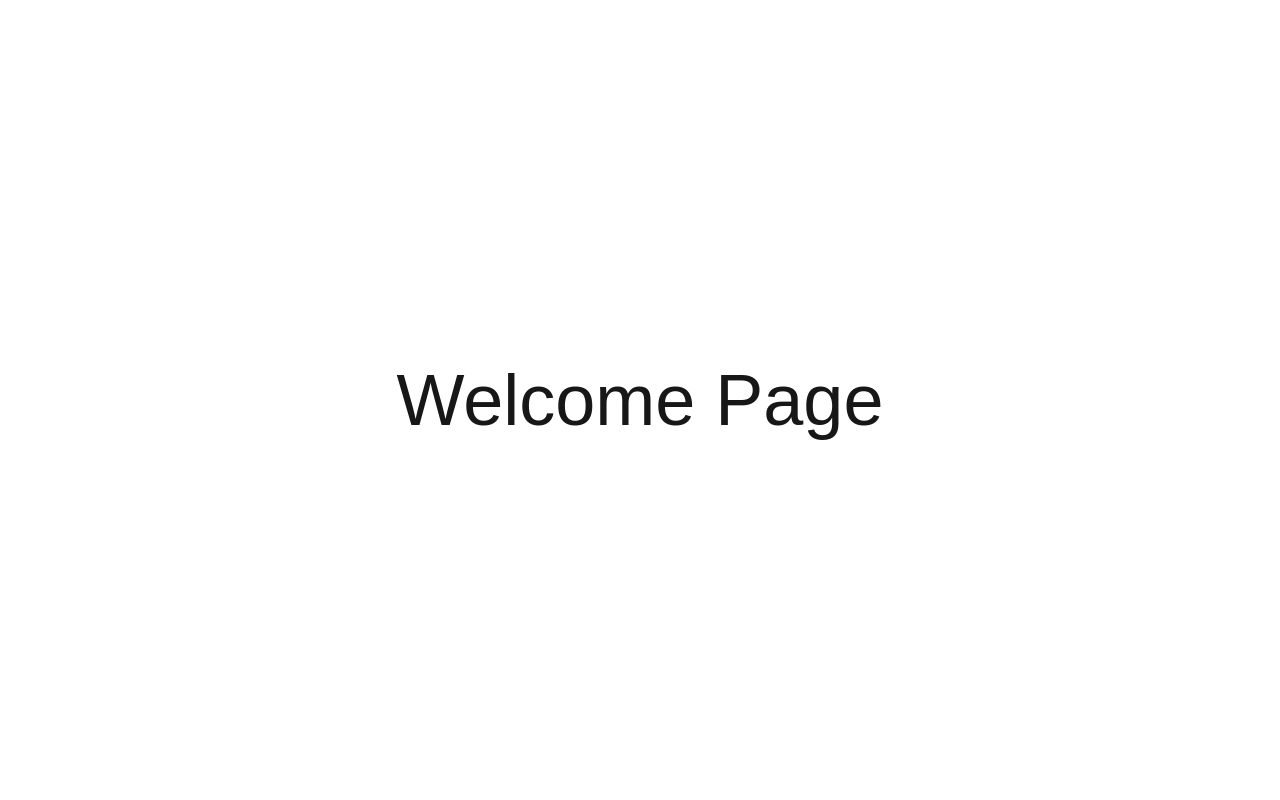
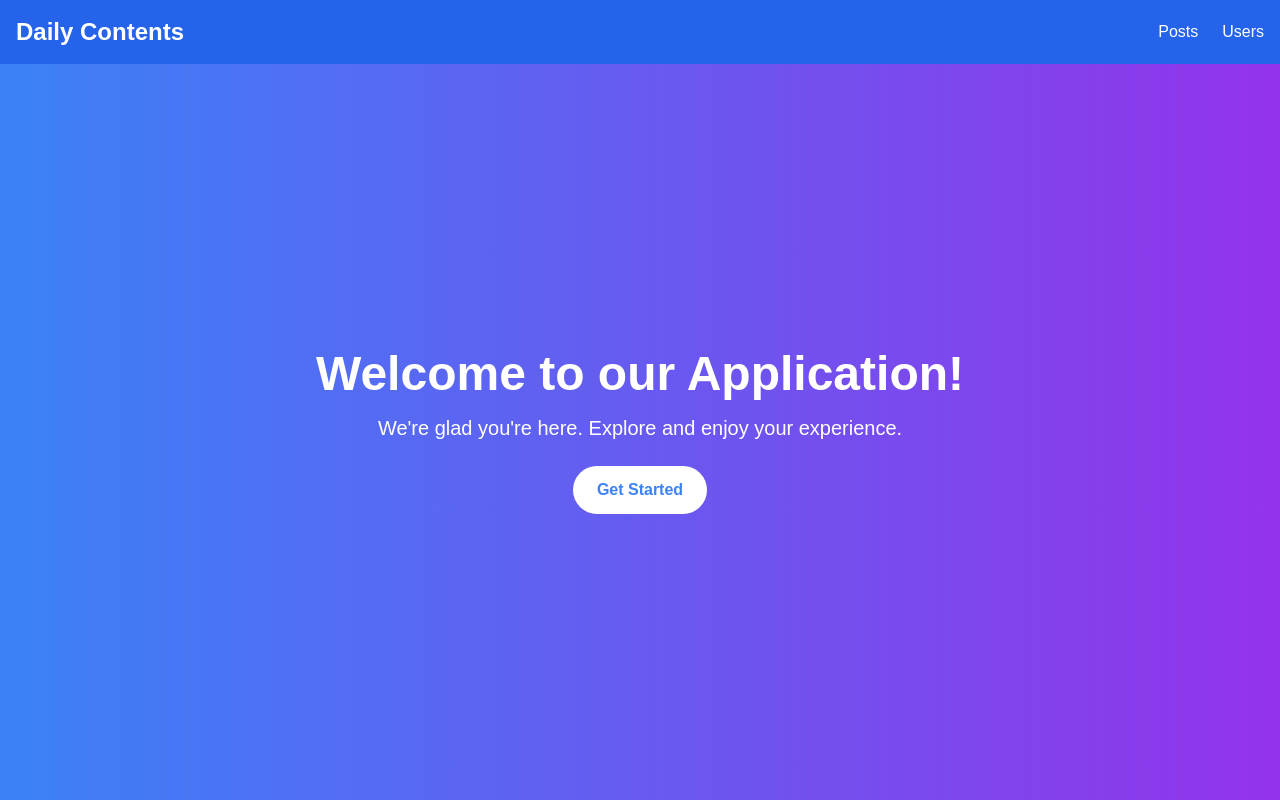
Before and after one commit to amuMabirimise/alx-project-0x01-setup, a Next.js app in the folder alx-project-0x01/: page / in a window 1280 px wide. Built offline with nearby package versions, Linux system fonts and the light colour scheme.

Commit message:
Set up navigation between pages

```diff
--- a/alx-project-0x01/components/layout/Header.tsx
+++ b/alx-project-0x01/components/layout/Header.tsx
@@ -1,5 +1,25 @@
+import Link from "next/link";
+
 const Header: React.FC = () => {
-  return <header className="bg-gray-800 text-white p-4">Header</header>;
+  return (
+    <header className="bg-blue-600 text-white shadow-md py-4">
+      <div className="container mx-auto flex justify-between items-center px-4">
+        <h3 className="font-bold text-2xl">
+          <Link href="/">Daily Contents</Link>
+        </h3>
+        <nav>
+          <ul className="flex space-x-6">
+            <li className="hover:underline">
+              <Link href="/posts">Posts</Link>
+            </li>
+            <li className="hover:underline">
+              <Link href="/users">Users</Link>
+            </li>
+          </ul>
+        </nav>
+      </div>
+    </header>
+  );
 };
 
 export default Header;
--- a/alx-project-0x01/pages/index.tsx
+++ b/alx-project-0x01/pages/index.tsx
@@ -1,7 +1,22 @@
+import Header from "@/components/layout/Header";
+
 const Home: React.FC = () => {
   return (
-    <div className="flex justify-center items-center h-screen">
-      <h1 className="text-7xl font-thin">Welcome Page</h1>
+    <div className="flex flex-col h-screen">
+      <Header />
+      <main className="flex-grow flex items-center justify-center bg-gradient-to-r from-blue-500 to-purple-600">
+        <div className="text-center">
+          <h1 className="text-5xl font-bold text-white">
+            Welcome to our Application!
+          </h1>
+          <p className="mt-4 text-xl text-white">
+            We're glad you're here. Explore and enjoy your experience.
+          </p>
+          <button className="mt-6 px-6 py-3 bg-white text-blue-500 rounded-full font-semibold hover:bg-gray-200 transition">
+            Get Started
+          </button>
+        </div>
+      </main>
     </div>
   );
 };
--- a/alx-project-0x01/pages/posts/index.tsx
+++ b/alx-project-0x01/pages/posts/index.tsx
@@ -1,5 +1,17 @@
+import Header from "@/components/layout/Header";
+
 const Posts: React.FC = () => {
-  return <div className="p-4">Posts Page</div>;
+  return (
+    <div>
+      <Header />
+      <main className="p-8">
+        <h1 className="text-4xl font-bold">Posts Page</h1>
+        <p className="mt-4">
+          This is the Posts page. Explore all the posts here!
+        </p>
+      </main>
+    </div>
+  );
 };
 
 export default Posts;
--- a/alx-project-0x01/pages/users/index.tsx
+++ b/alx-project-0x01/pages/users/index.tsx
@@ -1,5 +1,17 @@
+import Header from "@/components/layout/Header";
+
 const Users: React.FC = () => {
-  return <div className="p-4">Users Page</div>;
+  return (
+    <div>
+      <Header />
+      <main className="p-8">
+        <h1 className="text-4xl font-bold">Users Page</h1>
+        <p className="mt-4">
+          This is the Users page. Find all user details here!
+        </p>
+      </main>
+    </div>
+  );
 };
 
 export default Users;
```
